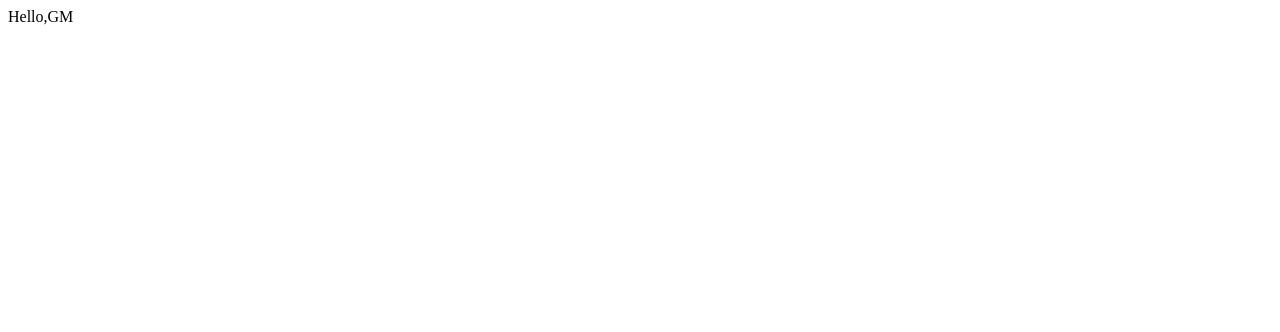
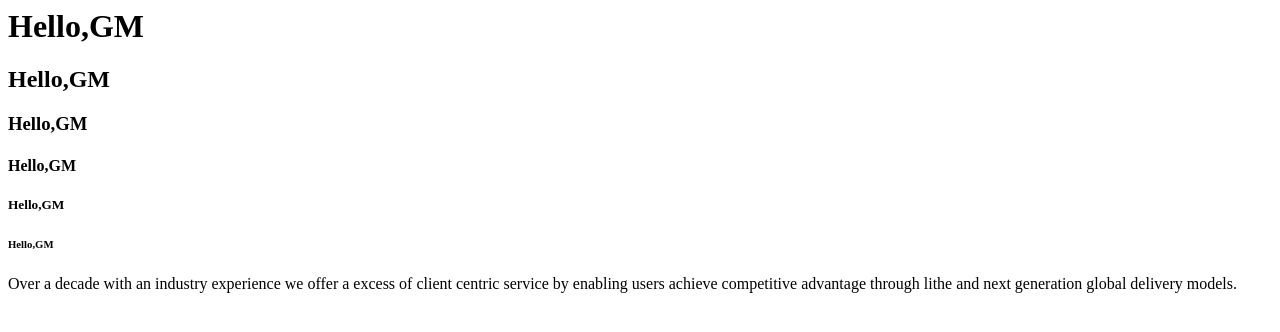
Before and after one commit to narasimhareddyprostack/fs-june-gems, a plain HTML site: page HTML/index.html in a window 1280 px wide. Drawn offline with Linux system fonts and the light colour scheme.

Commit message:
second commit

```diff
--- a/HTML/index.html
+++ b/HTML/index.html
@@ -1 +1,16 @@
-Hello,GM
+<html>
+	<head>
+		<title> First Web Page  | InfoSys </title>
+	</head>
+	<body>
+		<h1>Hello,GM</h1>
+		<h2>Hello,GM</h2>
+		<h3>Hello,GM</h3>
+		<h4>Hello,GM</h4>
+		<h5>Hello,GM</h5>
+		<h6>Hello,GM</h6>
+		<p>Over a decade with an industry experience we offer a excess of client centric service by enabling users achieve competitive advantage through lithe and next generation global delivery models.
+		</p>
+
+	</body>
+</html>
```
Also changed, not shown: HTML/one.html (added), HTML/three.js (added), HTML/two.htm (added).
